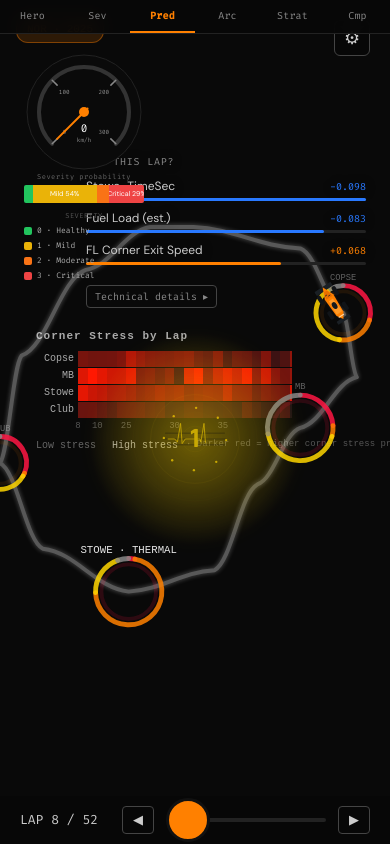
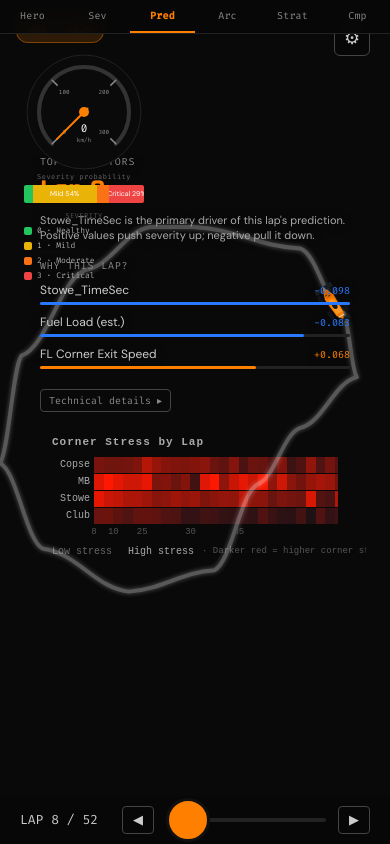
Before and after one commit to Hussain-coder-eng/LatentLap-AI, a Next.js app in the folder dashboard/: page / in a window 390 px wide. Both pictures are taken after a click on the tab "Pred". Shown: the part 1147-1991 px from the top of the page. Built offline with nearby package versions, Linux system fonts and the light colour scheme.

Commit message:
feat: [US-012] - Mobile predictor — stacked layout, hide circuit overlays

```diff
--- a/dashboard/app/components/ScrollStage.tsx
+++ b/dashboard/app/components/ScrollStage.tsx
@@ -1,6 +1,7 @@
 'use client'
 import { useEffect, useRef, useState } from 'react'
 import { useRaceContext } from '../RaceContext'
+import { useNarrowViewport } from '../../lib/useNarrowViewport'
 import { getLap, getSHAP, getAllLapsForDriver } from '../../lib/data'
 import { getSeverityHex, getSeverityLabel, SEVERITY_LABELS } from '../../lib/severityColors'
 import TireHero from './TireHero'
@@ -247,6 +248,7 @@ export default function ScrollStage() {
   const pinRef   = useRef<HTMLDivElement>(null)
   const [scrollProgress, setScrollProgress] = useState(0)
   const [activeChapter, setActiveChapter]   = useState(0)
+  const isNarrow = useNarrowViewport()
 
   const lap      = getLap(currentYear, currentDriver, currentLap)
   const shapData = getSHAP(currentYear, currentDriver, currentLap)
@@ -465,7 +467,7 @@ export default function ScrollStage() {
           }}
         >
           {/* Background circuit */}
-          <SilverstoneCircuit activeChapter={activeChapter} backgroundOnly={activeChapter === 2} />
+          <SilverstoneCircuit activeChapter={activeChapter} backgroundOnly={activeChapter === 2} hideRings={isNarrow} />
 
           {/* Chapter 3 (Race Arc): compact lap severity timeline */}
           {activeChapter === 3 && (
@@ -573,8 +575,21 @@ export default function ScrollStage() {
 
 
 
-          {/* Left callout — chapter 2: SHAP bars; chapter 4: strategy rec; others: chapter metadata */}
-          {activeChapter === 2 ? (
+          {/* Left callout — mobile ch2: full-width stacked; desktop ch2: SHAP bars; ch4: strategy rec; others: chapter metadata */}
+          {isNarrow && activeChapter === 2 ? (
+            <div style={{
+              gridColumn: '1 / 4',
+              display: 'flex', flexDirection: 'column', gap: 16,
+              padding: '0 16px 120px',
+              overflowY: 'auto',
+              maxHeight: 'calc(100vh - 120px)',
+              width: '100%',
+            }}>
+              <CalloutLeft content={ch.left} visible={true} />
+              <CalloutRight content={ch.right} visible={true} />
+              <CornerHeatmap year={currentYear} driver={currentDriver} />
+            </div>
+          ) : activeChapter === 2 ? (
             <div style={{ justifySelf: 'end', display: 'flex', flexDirection: 'column', width: '100%', maxWidth: 280 }}>
               <CalloutRight content={ch.right} visible={true} />
             </div>
@@ -586,8 +601,8 @@ export default function ScrollStage() {
             <CalloutLeft content={ch.left} visible={true} />
           )}
 
-          {/* Center — chapter 4: pit-window chart; chapter 5: cross-season chart (spans cols 2–3); others: tire */}
-          {activeChapter === 4 ? (
+          {/* Center — mobile ch2: suppressed (stacked layout in left col spans all 3); ch4: pit chart; ch5: season chart; others: tire */}
+          {isNarrow && activeChapter === 2 ? null : activeChapter === 4 ? (
             <StrategyPitChart currentYear={currentYear} currentDriver={currentDriver} currentLap={currentLap} />
           ) : activeChapter === 5 ? (
             <div style={{ gridColumn: '2 / 4', width: '100%', display: 'flex', alignItems: 'center', justifyContent: 'center' }}>
@@ -597,8 +612,8 @@ export default function ScrollStage() {
             <TireHero scrollProgress={scrollProgress} />
           )}
 
-          {/* Right callout — chapter 2: corner heatmap; chapter 4: strategy outcome; chapter 5: suppressed (chart spans cols 2–3); others: SHAP/text */}
-          {activeChapter === 2 ? (
+          {/* Right callout — mobile ch2: suppressed; desktop ch2: corner heatmap; ch4: strategy outcome; ch5: suppressed; others: SHAP/text */}
+          {isNarrow && activeChapter === 2 ? null : activeChapter === 2 ? (
             <div style={{ justifySelf: 'start', display: 'flex', flexDirection: 'column', width: '100%', maxWidth: 280 }}>
               <CornerHeatmap year={currentYear} driver={currentDriver} />
             </div>
--- a/dashboard/app/components/SilverstoneCircuit.tsx
+++ b/dashboard/app/components/SilverstoneCircuit.tsx
@@ -9,6 +9,7 @@ import { useReducedMotion } from '../../lib/useReducedMotion'
 interface SilverstoneCircuitProps {
   activeChapter: number
   backgroundOnly?: boolean
+  hideRings?: boolean
 }
 
 // Build path once at module level — stable across renders
@@ -41,7 +42,7 @@ const CORNER_LABELS: Record<string, string> = {
   Club:  'CLUB',
 }
 
-export function SilverstoneCircuit({ activeChapter, backgroundOnly }: SilverstoneCircuitProps) {
+export function SilverstoneCircuit({ activeChapter, backgroundOnly, hideRings }: SilverstoneCircuitProps) {
   const circuitRef = useRef<SVGPathElement>(null)
   const carRef = useRef<SVGGElement>(null)
   const reducedMotion = useReducedMotion()
@@ -141,8 +142,8 @@ export function SilverstoneCircuit({ activeChapter, backgroundOnly }: Silverston
         filter="url(#silverstoneTrackGlow)"
       />
 
-      {/* Corner glow circles — Chapter 2 (Predictors) only */}
-      {showCornerGlow && breakdowns && scores && (
+      {/* Corner glow circles — Chapter 2 (Predictors) only; hidden on mobile via hideRings */}
+      {showCornerGlow && breakdowns && scores && !hideRings && (
         <g data-testid="corner-glow-group">
           <defs>
             <style>{`
```
